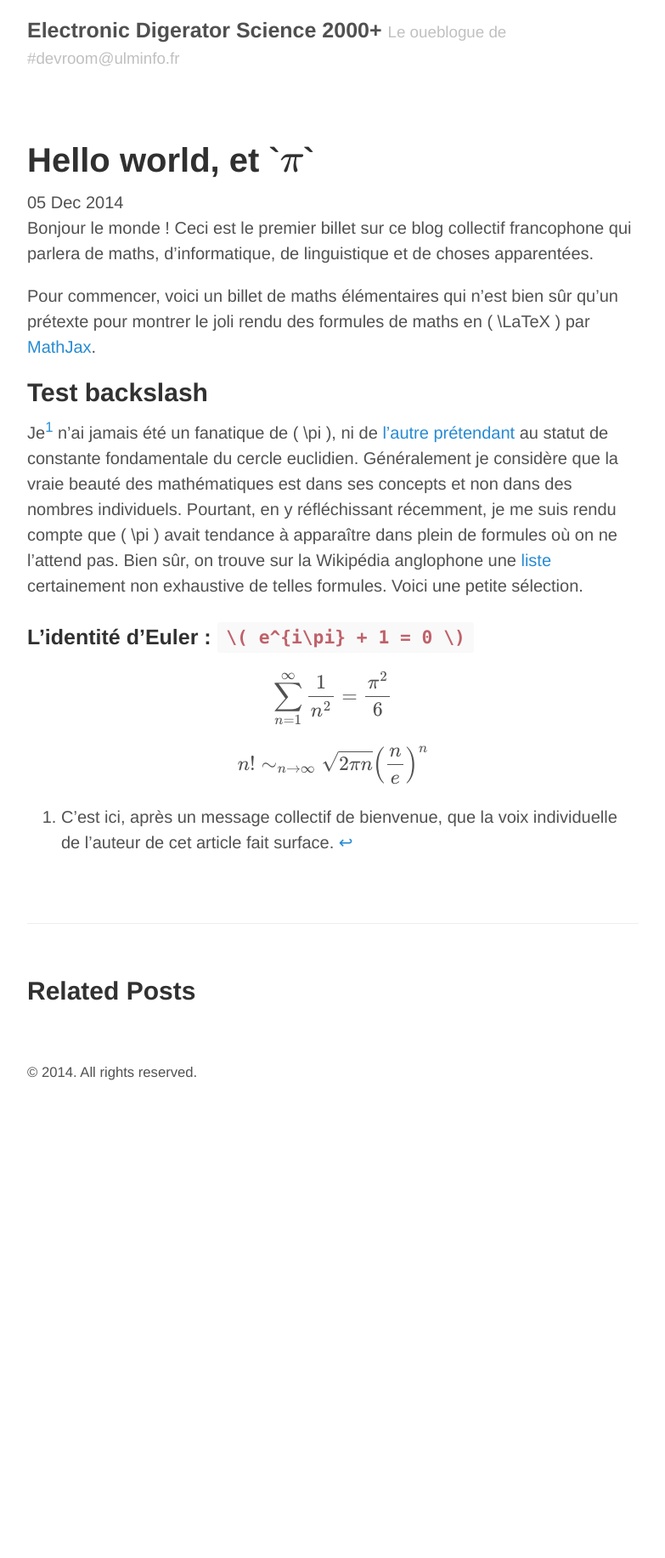
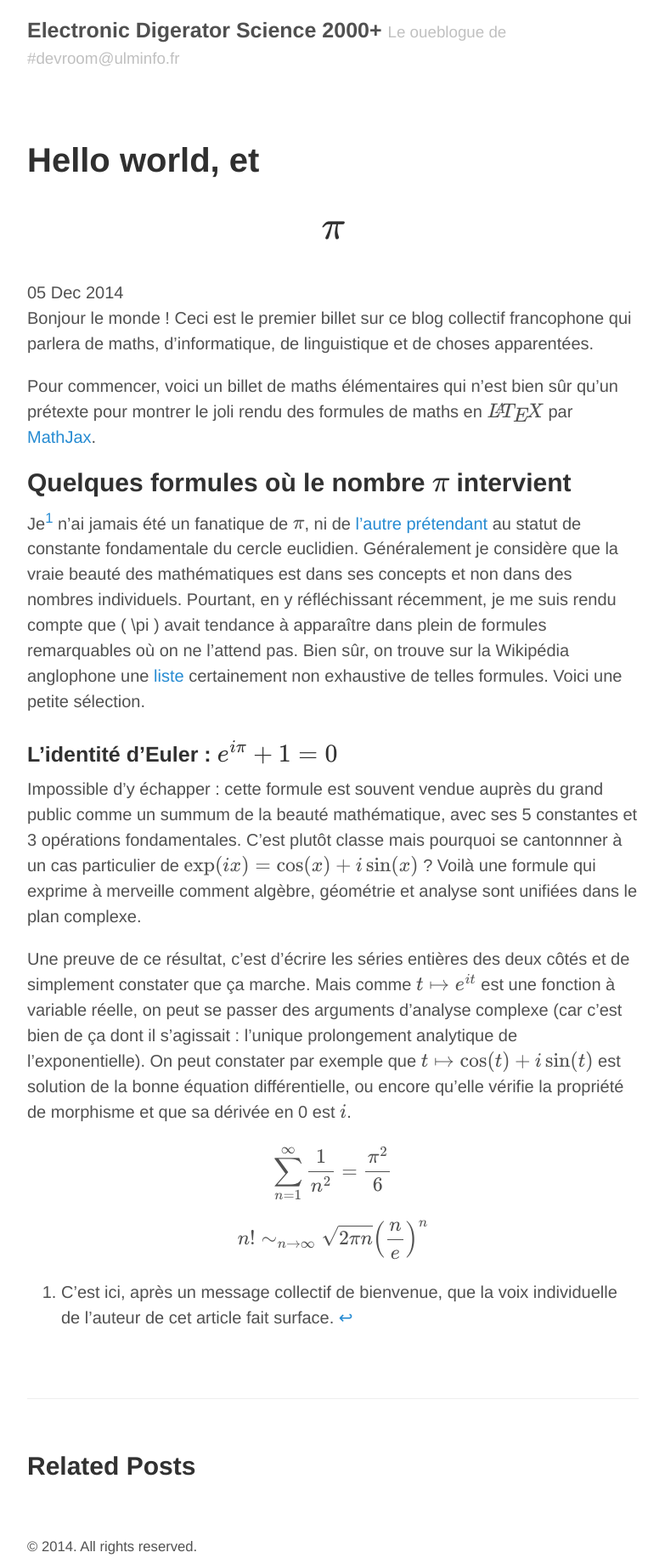
Before and after one commit to electronicdigeratorscience2000plus/electronicdigeratorscience2000plus.github.io, a Jekyll site: the page built from _posts/2014-12-05-hello-world.md, in a window 1280 px wide. Shown: the whole page at 85% size, without its empty margins (248-1031 px from the left). Built offline with Jekyll 4.4.1, drawn with Linux system fonts in a browser that asks for light colours; formulas are drawn with MathJax 3; before the commit the page ends 1275 px from its top, so only the background shows below that.

Commit message:
inline with $$

```diff
--- a/_posts/2014-12-05-hello-world.md
+++ b/_posts/2014-12-05-hello-world.md
@@ -1,6 +1,6 @@
 ---
 layout: post
-title: Hello world, et `\( \pi \)`
+title: Hello world, et $$\pi$$
 ---
 
 Bonjour le monde ! Ceci est le premier billet sur ce blog collectif
@@ -9,24 +9,42 @@ de choses apparentées.
 
 Pour commencer, voici un billet de maths élémentaires qui n'est bien
 sûr qu'un prétexte pour montrer le joli rendu des formules de maths en
-\( \LaTeX \) par [MathJax](http://www.mathjax.org/).
+$$\LaTeX$$ par [MathJax](http://www.mathjax.org/).
 
-Test backslash
+Quelques formules où le nombre $$\pi$$ intervient
 ---------------------
 
-Je[^1] n'ai jamais été un fanatique de \( \pi \), ni de
+Je[^1] n'ai jamais été un fanatique de $$\pi$$, ni de
 [l'autre prétendant](http://www.tauday.com/tau-manifesto) au statut de
 constante fondamentale du cercle euclidien. Généralement je considère
 que la vraie beauté des mathématiques est dans ses concepts et non
 dans des nombres individuels. Pourtant, en y réfléchissant récemment,
 je me suis rendu compte que \( \pi \) avait tendance à apparaître dans
-plein de formules où on ne l'attend pas. Bien sûr, on trouve sur
-la Wikipédia anglophone une
+plein de formules remarquables où on ne l'attend pas. Bien sûr, on
+trouve sur la Wikipédia anglophone une
 [liste](http://en.wikipedia.org/wiki/List_of_formulae_involving_π)
 certainement non exhaustive de telles formules. Voici une petite
 sélection.
 
-### L'identité d'Euler : `\( e^{i\pi} + 1 = 0 \)`
+### L'identité d'Euler : $$e^{i\pi} + 1 = 0$$
+
+Impossible d'y échapper : cette formule est souvent vendue auprès du
+grand public comme un summum de la beauté mathématique, avec ses 5
+constantes et 3 opérations fondamentales. C'est plutôt classe mais
+pourquoi se cantonnner à un cas particulier de $$ \exp(ix) = \cos(x) +
+i \sin(x) $$ ? Voilà une formule qui exprime à merveille comment
+algèbre, géométrie et analyse sont unifiées dans le plan complexe.
+
+Une preuve de ce résultat, c'est d'écrire les séries entières des deux
+côtés et de simplement constater que ça marche. Mais comme $$t \mapsto
+e^{it}$$ est une fonction à variable réelle, on peut se passer des
+arguments d'analyse complexe (car c'est bien de ça dont il
+s'agissait : l'unique prolongement analytique de l'exponentielle). On
+peut constater par exemple que $$t \mapsto \cos(t) + i \sin(t)$$ est
+solution de la bonne équation différentielle, ou encore qu'elle
+vérifie la propriété de morphisme et que sa dérivée en 0 est $$i$$.
+
+
 
 $$ \sum_{n=1}^\infty \frac{1}{n^2} = \frac{\pi^2}{6} $$
 
```
